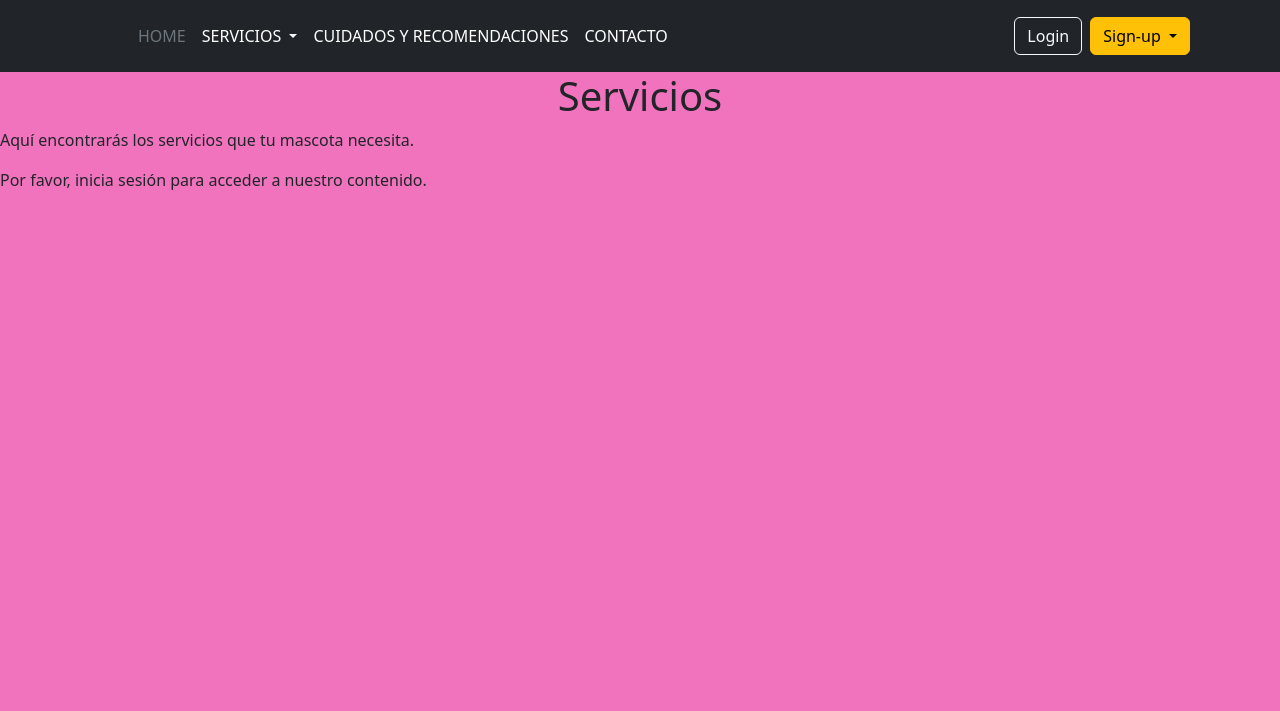
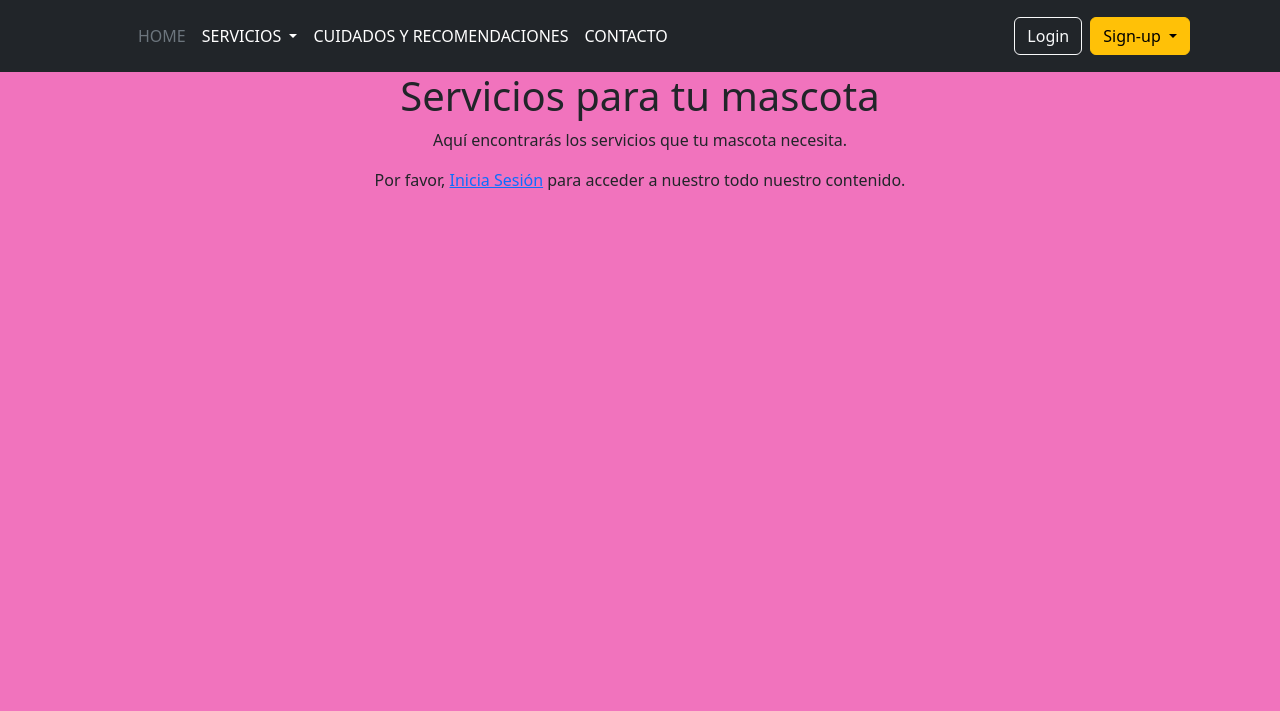
Before and after one commit to Guvtam/vetfinder, a Django app: template servicios/templates/servicios/servicios.html in a window 1280 px wide. Shown: the top 711 px of the page. Run offline with Django 4.2, Linux system fonts and the light colour scheme; the template is opened without the code that fills it, so the values that code supplies are empty; some libraries are stand-ins or nearby versions.

Commit message:
mejora en diseño

```diff
--- a/chatbot/templates/chatbot/chatbot.html
+++ b/chatbot/templates/chatbot/chatbot.html
@@ -3,6 +3,7 @@
 {% block content %}
 <div id="chat">
             <h1 class="text-center">Haz tus consultas</h1>
+
         {% if request.user.is_authenticated %}
             <form method="POST" id="form-chat">
                 {% csrf_token %}
@@ -10,7 +11,8 @@
                 <button type="submit" class="btn btn-primary mt-3">Enviar</button>
             </form>
         {% else %}
-        <p>Registrate a acceder a nuestro contenido</p>
+
+        <p class="text-center" style="width: 50%;margin:auto; background-color:rgb(253, 212, 212);">Por favor, <a href="{% url 'login' %}" >Inicia Sesión</a> para acceder a nuestro todo nuestro contenido.</p>
         {% endif %}
 
         {% if response %}
--- a/home/templates/home/home.html
+++ b/home/templates/home/home.html
@@ -7,8 +7,8 @@
         <p id="parrafo-index">La mejor web para las necesidades de tu mascota.</p>
         {% if not user.is_authenticated %}
         <div id="botones-index">
-            <a href="{% url 'signup' %}" class="btn btn-outline-light">Registrate</a>
-            <a href="{% url 'login' %}" class="btn btn-primary">Inicia Sesión</a>
+            <a href="{% url 'signup' %}" id="botones-index" class="btn btn-outline-light">Registrate</a>
+            <a href="{% url 'login' %}" id="botones-index" class="btn btn-primary">Inicia Sesión</a>
         </div>
         {% endif %}
     </div>
--- a/servicios/templates/servicios/servicios.html
+++ b/servicios/templates/servicios/servicios.html
@@ -2,8 +2,8 @@
 
 {% block content %}
     <div id="servicios">
-        <h1 class="text-center">Servicios</h1>
-        <p>Aquí encontrarás los servicios que tu mascota necesita.</p>
+        <h1 class="text-center">Servicios para tu mascota</h1>
+        <p class="text-center">Aquí encontrarás los servicios que tu mascota necesita.</p>
         {% if request.user.is_authenticated %}
         <!-- Este contenido solo se muestra a usuarios autenticados -->
         <div class="text-center">
@@ -39,7 +39,8 @@
 
         {% else %}
         <!-- Este contenido se muestra a usuarios no autenticados -->
-        <p>Por favor, inicia sesión para acceder a nuestro contenido.</p>
+        <p class="text-center">Por favor, <a href="{% url 'login' %}" >Inicia Sesión</a> para acceder a nuestro todo nuestro contenido.</p>
+
         {% endif %}
     </div>
 {% endblock %}
```
Also changed, not shown: db.sqlite3.
